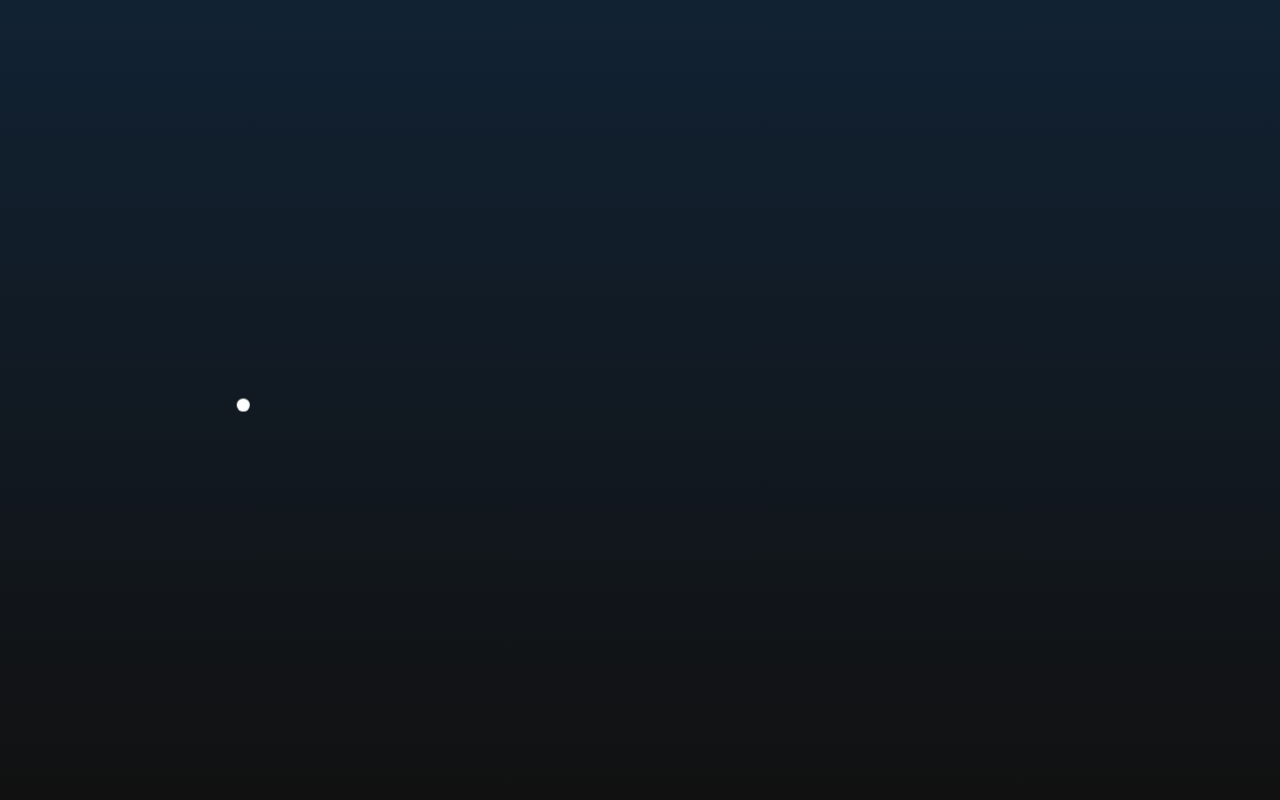
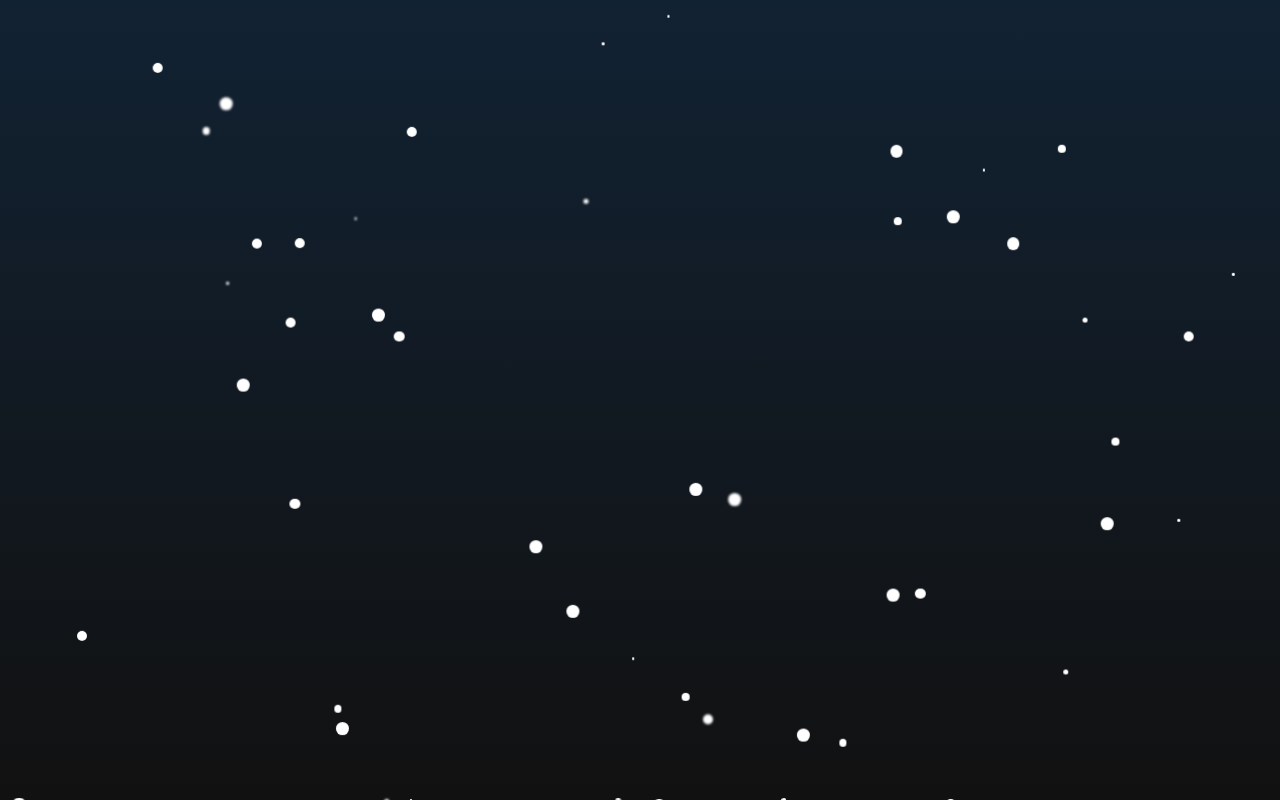
Before and after one commit to HBSPS/Playground, a React (Create React App) app: page /snow in a window 1280 px wide. Built offline with nearby package versions, Linux system fonts and the light colour scheme.

Commit message:
:sparkles: [FEAT] 눈송이 스타일 추가

```diff
--- /dev/null
+++ b/src/Components/Snow/SnowFlakeStyle.ts
@@ -0,0 +1,426 @@
+import styled, { keyframes } from 'styled-components';
+
+const SnowFall = keyframes`
+  0% {
+    transform: translate3d(var(--start), 0, 0);
+  }
+  100% {
+    transform: translate3d(var(--end), 105vh, 0);
+  }
+`;
+
+const SnowFlake = styled.div`
+  --size: 1vw;
+  width: var(--size);
+  height: var(--size);
+  background-color: white;
+  border-radius: 50%;
+  position: absolute;
+  top: -5vh;
+
+  :nth-child(1) {
+    --size: 1vw;
+    --start: -8vw;
+    --end: 3vw;
+    left: 21vw;
+    animation: ${SnowFall} 12s linear infinite;
+    animation-delay: -10s;
+  }
+  :nth-child(2) {
+    --size: 0.6vw;
+    --start: 2vw;
+    --end: 10vw;
+    left: 17vw;
+    animation: ${SnowFall} 9s linear infinite;
+    animation-delay: -9s;
+  }
+  :nth-child(3) {
+    --size: 0.8vw;
+    --start: -5vw;
+    --end: -7vw;
+    left: 78vw;
+    animation: ${SnowFall} 12s linear infinite;
+    animation-delay: -1s;
+  }
+  :nth-child(4) {
+    --size: 0.2vw;
+    --start: -1vw;
+    --end: -9vw;
+    left: 57vw;
+    animation: ${SnowFall} 6s linear infinite;
+    animation-delay: -9s;
+  }
+  :nth-child(5) {
+    --size: 0.2vw;
+    --start: 9vw;
+    --end: -1vw;
+    left: 39vw;
+    animation: ${SnowFall} 10s linear infinite;
+    animation-delay: -3s;
+  }
+  :nth-child(6) {
+    --size: 0.8vw;
+    --start: 3vw;
+    --end: -6vw;
+    left: 60vw;
+    animation: ${SnowFall} 10s linear infinite;
+    animation-delay: -1s;
+  }
+  :nth-child(7) {
+    --size: 1vw;
+    --start: -1vw;
+    --end: -4vw;
+    left: 89vw;
+    animation: ${SnowFall} 6s linear infinite;
+    animation-delay: -8s;
+  }
+  :nth-child(8) {
+    --size: 1vw;
+    --start: -4vw;
+    --end: -7vw;
+    left: 33vw;
+    animation: ${SnowFall} 11s linear infinite;
+    animation-delay: -2s;
+  }
+  :nth-child(9) {
+    --size: 1vw;
+    --start: -4vw;
+    --end: -4vw;
+    left: 78vw;
+    animation: ${SnowFall} 10s linear infinite;
+    animation-delay: -5s;
+  }
+  :nth-child(10) {
+    --size: 0.6vw;
+    --start: -3vw;
+    --end: 1vw;
+    left: 73vw;
+    animation: ${SnowFall} 15s linear infinite;
+    animation-delay: -7s;
+  }
+  :nth-child(11) {
+    --size: 0.4vw;
+    --start: 6vw;
+    --end: -1vw;
+    left: 62vw;
+    animation: ${SnowFall} 8s linear infinite;
+    animation-delay: -8s;
+  }
+  :nth-child(12) {
+    --size: 0.4vw;
+    --start: -1vw;
+    --end: 1vw;
+    left: 46vw;
+    animation: ${SnowFall} 14s linear infinite;
+    animation-delay: -10s;
+  }
+  :nth-child(13) {
+    --size: 0.8vw;
+    --start: 5vw;
+    --end: 0vw;
+    left: 28vw;
+    animation: ${SnowFall} 9s linear infinite;
+    animation-delay: -5s;
+  }
+  :nth-child(14) {
+    --size: 0.8vw;
+    --start: 0vw;
+    --end: -8vw;
+    left: 96vw;
+    animation: ${SnowFall} 9s linear infinite;
+    animation-delay: -5s;
+  }
+  :nth-child(15) {
+    --size: 1vw;
+    --start: 9vw;
+    --end: 4vw;
+    left: 48vw;
+    animation: ${SnowFall} 8s linear infinite;
+    animation-delay: -5s;
+  }
+  :nth-child(16) {
+    --size: 0.6vw;
+    --start: -2vw;
+    --end: 6vw;
+    left: 42vw;
+    animation: ${SnowFall} 11s linear infinite;
+    animation-delay: -3s;
+  }
+  :nth-child(17) {
+    --size: 0.8vw;
+    --start: -5vw;
+    --end: -5vw;
+    left: 11vw;
+    animation: ${SnowFall} 15s linear infinite;
+    animation-delay: -4s;
+  }
+  :nth-child(18) {
+    --size: 1vw;
+    --start: -5vw;
+    --end: 2vw;
+    left: 21vw;
+    animation: ${SnowFall} 6s linear infinite;
+    animation-delay: -5s;
+  }
+  :nth-child(19) {
+    --size: 0.6vw;
+    --start: -6vw;
+    --end: 0vw;
+    left: 66vw;
+    animation: ${SnowFall} 14s linear infinite;
+    animation-delay: -5s;
+  }
+  :nth-child(20) {
+    --size: 0.8vw;
+    --start: 7vw;
+    --end: -5vw;
+    left: 20vw;
+    animation: ${SnowFall} 9s linear infinite;
+    animation-delay: -4s;
+  }
+  :nth-child(21) {
+    --size: 1vw;
+    --start: 5vw;
+    --end: -9vw;
+    left: 50vw;
+    animation: ${SnowFall} 13s linear infinite;
+    animation-delay: -2s;
+  }
+  :nth-child(22) {
+    --size: 0.8vw;
+    --start: 3vw;
+    --end: 5vw;
+    left: 16vw;
+    animation: ${SnowFall} 12s linear infinite;
+    animation-delay: -8s;
+  }
+  :nth-child(23) {
+    --size: 0.2vw;
+    --start: -1vw;
+    --end: 5vw;
+    left: 89vw;
+    animation: ${SnowFall} 15s linear infinite;
+    animation-delay: -2s;
+  }
+  :nth-child(24) {
+    --size: 0.2vw;
+    --start: -8vw;
+    --end: -9vw;
+    left: 36vw;
+    animation: ${SnowFall} 13s linear infinite;
+    animation-delay: -9s;
+  }
+  :nth-child(25) {
+    --size: 0.2vw;
+    --start: -6vw;
+    --end: 0vw;
+    left: 100vw;
+    animation: ${SnowFall} 8s linear infinite;
+    animation-delay: -3s;
+  }
+  :nth-child(26) {
+    --size: 1vw;
+    --start: -4vw;
+    --end: 3vw;
+    left: 72vw;
+    animation: ${SnowFall} 9s linear infinite;
+    animation-delay: -3s;
+  }
+  :nth-child(27) {
+    --size: 0.8vw;
+    --start: -1vw;
+    --end: 0vw;
+    left: 23vw;
+    animation: ${SnowFall} 14s linear infinite;
+    animation-delay: -1s;
+  }
+  :nth-child(28) {
+    --size: 0.2vw;
+    --start: 8vw;
+    --end: -5vw;
+    left: 37vw;
+    animation: ${SnowFall} 13s linear infinite;
+    animation-delay: -5s;
+  }
+  :nth-child(29) {
+    --size: 1vw;
+    --start: 9vw;
+    --end: 8vw;
+    left: 61vw;
+    animation: ${SnowFall} 12s linear infinite;
+    animation-delay: -1s;
+  }
+  :nth-child(30) {
+    --size: 1vw;
+    --start: -4vw;
+    --end: -1vw;
+    left: 59vw;
+    animation: ${SnowFall} 11s linear infinite;
+    animation-delay: -10s;
+  }
+  :nth-child(31) {
+    --size: 1vw;
+    --start: 2vw;
+    --end: -3vw;
+    left: 54vw;
+    animation: ${SnowFall} 15s linear infinite;
+    animation-delay: -7s;
+  }
+  :nth-child(32) {
+    --size: 1vw;
+    --start: -4vw;
+    --end: -2vw;
+    left: 82vw;
+    animation: ${SnowFall} 6s linear infinite;
+    animation-delay: -6s;
+  }
+  :nth-child(33) {
+    --size: 0.8vw;
+    --start: 8vw;
+    --end: 4vw;
+    left: 16vw;
+    animation: ${SnowFall} 7s linear infinite;
+    animation-delay: -2s;
+  }
+  :nth-child(34) {
+    --size: 0.8vw;
+    --start: -8vw;
+    --end: -4vw;
+    left: 39vw;
+    animation: ${SnowFall} 15s linear infinite;
+    animation-delay: -10s;
+  }
+  :nth-child(35) {
+    --size: 1vw;
+    --start: -9vw;
+    --end: 6vw;
+    left: 40vw;
+    animation: ${SnowFall} 13s linear infinite;
+    animation-delay: -1s;
+  }
+  :nth-child(36) {
+    --size: 0.4vw;
+    --start: -6vw;
+    --end: -6vw;
+    left: 36vw;
+    animation: ${SnowFall} 15s linear infinite;
+    animation-delay: -7s;
+  }
+  :nth-child(37) {
+    --size: 0.4vw;
+    --start: -5vw;
+    --end: -6vw;
+    left: 90vw;
+    animation: ${SnowFall} 7s linear infinite;
+    animation-delay: -9s;
+  }
+  :nth-child(38) {
+    --size: 1vw;
+    --start: -8vw;
+    --end: -8vw;
+    left: 9vw;
+    animation: ${SnowFall} 7s linear infinite;
+    animation-delay: -6s;
+  }
+  :nth-child(39) {
+    --size: 0.6vw;
+    --start: 5vw;
+    --end: 3vw;
+    left: 83vw;
+    animation: ${SnowFall} 7s linear infinite;
+    animation-delay: -3s;
+  }
+  :nth-child(40) {
+    --size: 0.6vw;
+    --start: -2vw;
+    --end: 1vw;
+    left: 84vw;
+    animation: ${SnowFall} 9s linear infinite;
+    animation-delay: -3s;
+  }
+  :nth-child(41) {
+    --size: 0.6vw;
+    --start: -1vw;
+    --end: -8vw;
+    left: 73vw;
+    animation: ${SnowFall} 13s linear infinite;
+    animation-delay: -9s;
+  }
+  :nth-child(42) {
+    --size: 0.2vw;
+    --start: -4vw;
+    --end: 3vw;
+    left: 19vw;
+    animation: ${SnowFall} 13s linear infinite;
+    animation-delay: -10s;
+  }
+  :nth-child(43) {
+    --size: 0.4vw;
+    --start: -2vw;
+    --end: 4vw;
+    left: 80vw;
+    animation: ${SnowFall} 13s linear infinite;
+    animation-delay: -3s;
+  }
+  :nth-child(44) {
+    --size: 0.8vw;
+    --start: 6vw;
+    --end: -3vw;
+    left: 7vw;
+    animation: ${SnowFall} 8s linear infinite;
+    animation-delay: -9s;
+  }
+  :nth-child(45) {
+    --size: 0.6vw;
+    --start: -5vw;
+    --end: -7vw;
+    left: 60vw;
+    animation: ${SnowFall} 8s linear infinite;
+    animation-delay: -7s;
+  }
+  :nth-child(46) {
+    --size: 0.2vw;
+    --start: -4vw;
+    --end: -9vw;
+    left: 82vw;
+    animation: ${SnowFall} 12s linear infinite;
+    animation-delay: -7s;
+  }
+  :nth-child(47) {
+    --size: 0.2vw;
+    --start: -4vw;
+    --end: -2vw;
+    left: 56vw;
+    animation: ${SnowFall} 15s linear infinite;
+    animation-delay: -8s;
+  }
+  :nth-child(48) {
+    --size: 0.6vw;
+    --start: 8vw;
+    --end: -8vw;
+    left: 11vw;
+    animation: ${SnowFall} 15s linear infinite;
+    animation-delay: -10s;
+  }
+  :nth-child(49) {
+    --size: 1vw;
+    --start: 3vw;
+    --end: 8vw;
+    left: 24vw;
+    animation: ${SnowFall} 12s linear infinite;
+    animation-delay: -9s;
+  }
+  :nth-child(50) {
+    --size: 1vw;
+    --start: 7vw;
+    --end: -8vw;
+    left: 69vw;
+    animation: ${SnowFall} 12s linear infinite;
+    animation-delay: -3s;
+  }
+  :nth-child(6n) {
+    filter: blur(1px);
+  }
+`;
+
+export default SnowFlake;
--- a/src/Routes/Snow.tsx
+++ b/src/Routes/Snow.tsx
@@ -1,4 +1,5 @@
-import styled, { keyframes } from 'styled-components';
+import styled from 'styled-components';
+import SnowFlake from '../Components/Snow/SnowFlakeStyle';
 
 const BackGround = styled.div`
   height: 100vh;
@@ -8,39 +9,12 @@ const BackGround = styled.div`
   position: relative;
 `;
 
-const SnowFall = keyframes`
-  0% {
-    transform: translate3d(var(--start), 0, 0);
-  }
-  100% {
-    transform: translate3d(var(--end), 110vh, 0);
-  }
-`;
-
-const SnowFlake = styled.div`
-  --size: 1vw;
-  width: var(--size);
-  height: var(--size);
-  background-color: white;
-  border-radius: 50%;
-  position: absolute;
-  top: -5vh;
-
-  :nth-child(1) {
-    --size: 1vw;
-    --start: -8vw;
-    --end: 3vw;
-    left: 21vw;
-    animation: ${SnowFall} 12s linear infinite;
-    animation-delay: -10s;
-  }
-`;
-
 function Snow() {
+  const SnowFlakeCount = new Array(50).fill(0);
   return (
     <>
       <BackGround>
-        <SnowFlake />
+        {SnowFlakeCount.map(() => <SnowFlake />)}
       </BackGround>
     </>
   );
```
